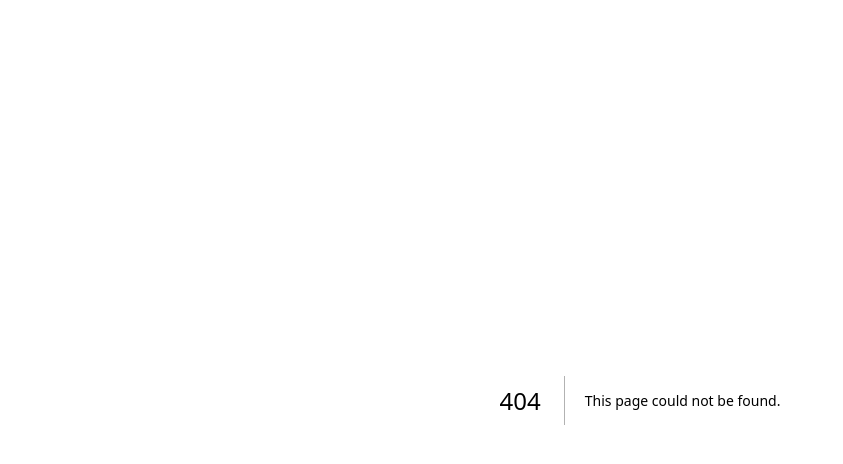
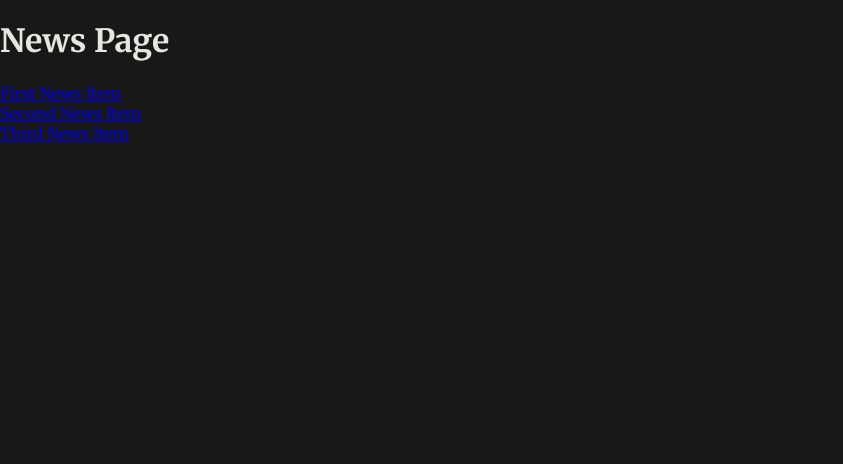
Before and after one commit to fullengineer/news-feed, a Next.js app: page /news in a window 1280 px wide. Before the commit this address had no page. Shown: the top 464 px of the page, without its empty margins (0-843 px from the left). Built offline with nearby package versions, Linux system fonts and the light colour scheme.

Commit message:
Add News Page.

```diff
--- /dev/null
+++ b/app/news/page.js
@@ -0,0 +1,20 @@
+import Link from 'next/link';
+
+export default function NewsPage() {
+  return (
+    <>
+      <h1>News Page</h1>
+      <ul>
+        <li>
+          <Link href="/news/first-news">First News Item</Link>
+        </li>
+        <li>
+          <Link href="/news/second-news">Second News Item</Link>
+        </li>
+        <li>
+          <Link href="/news/third-news">Third News Item</Link>
+        </li>
+      </ul>
+    </>
+  );
+}
```
Also changed, not shown: app/news/[id]/page.js (added, +10 -0 lines).
